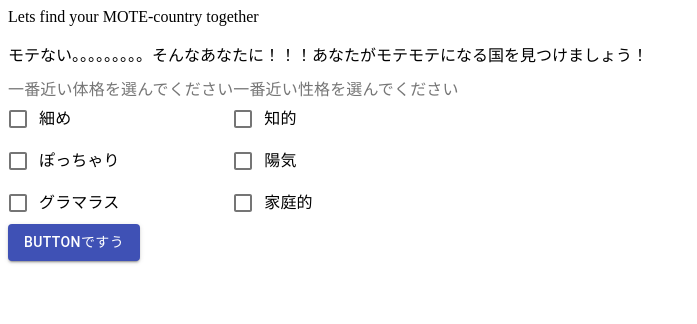
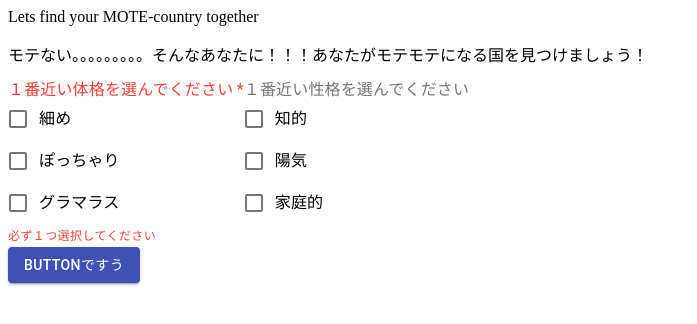
Before and after one commit to kanako-110/find-mote-app, a React (Create React App) app: page / in a window 1280 px wide. Shown: the top 324 px of the page, without its empty margins (0-697 px from the left). Built offline with nearby package versions, Linux system fonts and the light colour scheme.

Commit message:
chore: handleChange

```diff
--- a/src/components/FirstView.tsx
+++ b/src/components/FirstView.tsx
@@ -4,34 +4,73 @@ import { Button } from './atmos/Button';
 import FormLabel from '@material-ui/core/FormLabel';
 import FormControl from '@material-ui/core/FormControl';
 import FormGroup from '@material-ui/core/FormGroup';
-import { Checkbox, FormControlLabel } from '@material-ui/core';
+import { Checkbox, FormControlLabel, FormHelperText } from '@material-ui/core';
+import { useState } from 'react';
 
 interface Props {
 	onClick: () => void;
 }
 
 export const FirstView = ({ onClick }: Props) => {
+	const choices: string[] = [];
+	const [firstChoice, setFirstChoice] = useState({
+		slender: false,
+		chubby: false,
+		glamorous: false,
+	});
+
+	const { slender, chubby, glamorous } = firstChoice;
+	const error = [slender, chubby, glamorous].filter((v) => v).length !== 1;
+
+	const handleChange = (event: React.ChangeEvent<HTMLInputElement>) => {
+		setFirstChoice({
+			...firstChoice,
+			[event.target.name]: event.target.checked,
+		});
+
+		// 2つの選択肢を合わせた配列を作る
+		choices.splice(1, 0, event.target.name);
+		console.log(choices);
+	};
 	return (
 		<div>
 			<div>Lets find your MOTE-country together</div>
 			<p>
 				モテない。。。。。。。。。そんなあなたに！！！あなたがモテモテになる国を見つけましょう！
 			</p>
-			{/* TODO えらー */}
+			{/* TODO 2個以上、2個以下 えらー */}
 			<div>
+				<FormControl required error={error} component="fieldset">
+					<FormLabel component="legend">１番近い体格を選んでください</FormLabel>
+					<FormGroup>
+						{/* ハートもできる */}
+						<FormControlLabel
+							control={<Checkbox onChange={handleChange} />}
+							label="細め"
+							name="slender"
+						/>
+						<FormControlLabel
+							control={<Checkbox />}
+							label="ぽっちゃり"
+							name="chubby"
+						/>
+						<FormControlLabel
+							control={<Checkbox />}
+							label="グラマラス"
+							name="glamorous"
+						/>
+					</FormGroup>
+					{/* TODO:選択してから表示させる */}
+					{error && <FormHelperText>必ず１つ選択してください</FormHelperText>}
+				</FormControl>
 				<FormControl component="fieldset">
-					<FormLabel component="legend">一番近い体格を選んでください</FormLabel>
+					<FormLabel component="legend">１番近い性格を選んでください</FormLabel>
 					<FormGroup>
-						<FormControlLabel control={<Checkbox />} label="細め" />
-						<FormControlLabel control={<Checkbox />} label="ぽっちゃり" />
-						<FormControlLabel control={<Checkbox />} label="グラマラス" />
-					</FormGroup>
-				</FormControl>
-
-				<FormControl component="fieldset">
-					<FormLabel component="legend">一番近い性格を選んでください</FormLabel>
-					<FormGroup>
-						<FormControlLabel control={<Checkbox />} label="知的" />
+						<FormControlLabel
+							control={<Checkbox onChange={handleChange} />}
+							label="知的"
+							name="smart"
+						/>
 						<FormControlLabel control={<Checkbox />} label="陽気" />
 						<FormControlLabel control={<Checkbox />} label="家庭的" />
 					</FormGroup>
```
